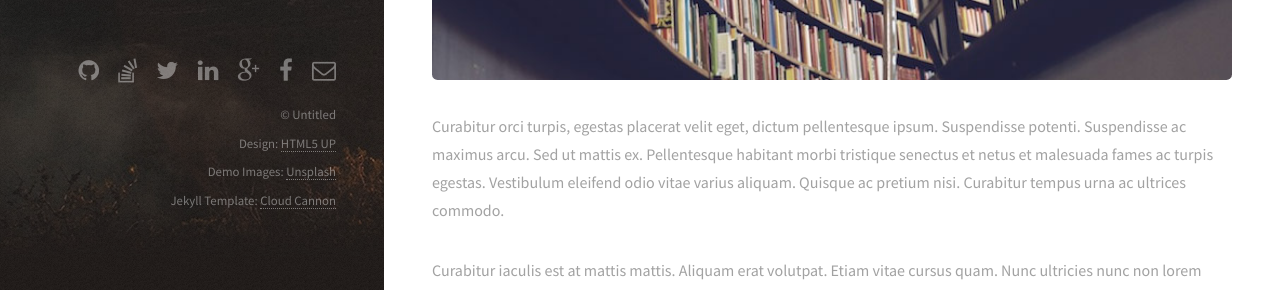
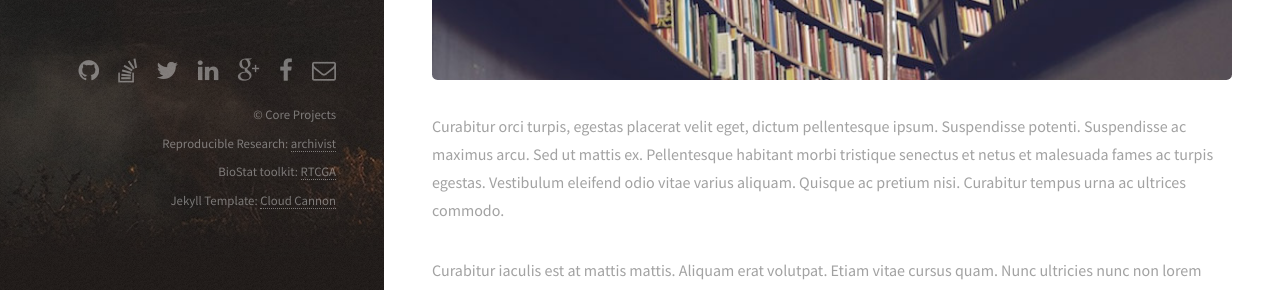
Before and after one commit to MarcinKosinski/MarcinKosinski.github.io, a Jekyll site: the page built from index.html, in a window 1280 px wide. Shown: the part 605-895 px from the top of the page. Built offline with Jekyll 4.4.1, drawn with Linux system fonts in a browser that asks for light colours.

Commit message:
copyright section

```diff
--- a/_layouts/default.html
+++ b/_layouts/default.html
@@ -101,9 +101,9 @@
               {% endif %}
             </ul>
             <ul class="copyright">
-                <li>&copy; Untitled</li>
-                <li>Design: <a href="http://html5up.net">HTML5 UP</a></li>
-                <li>Demo Images: <a href="https://unsplash.com/">Unsplash</a></li>
+                <li>&copy; Core Projects</li>
+                <li>Reproducible Research: <a href="http://pbiecek.github.io/archivist">archivist</a></li>
+                <li>BioStat toolkit: <a href="https://rtcga.github.io/RTCGA">RTCGA</a></li>
                 <li>Jekyll Template: <a href="http://cloudcannon.com">Cloud Cannon</a></li>
             </ul>
         </footer>
```
